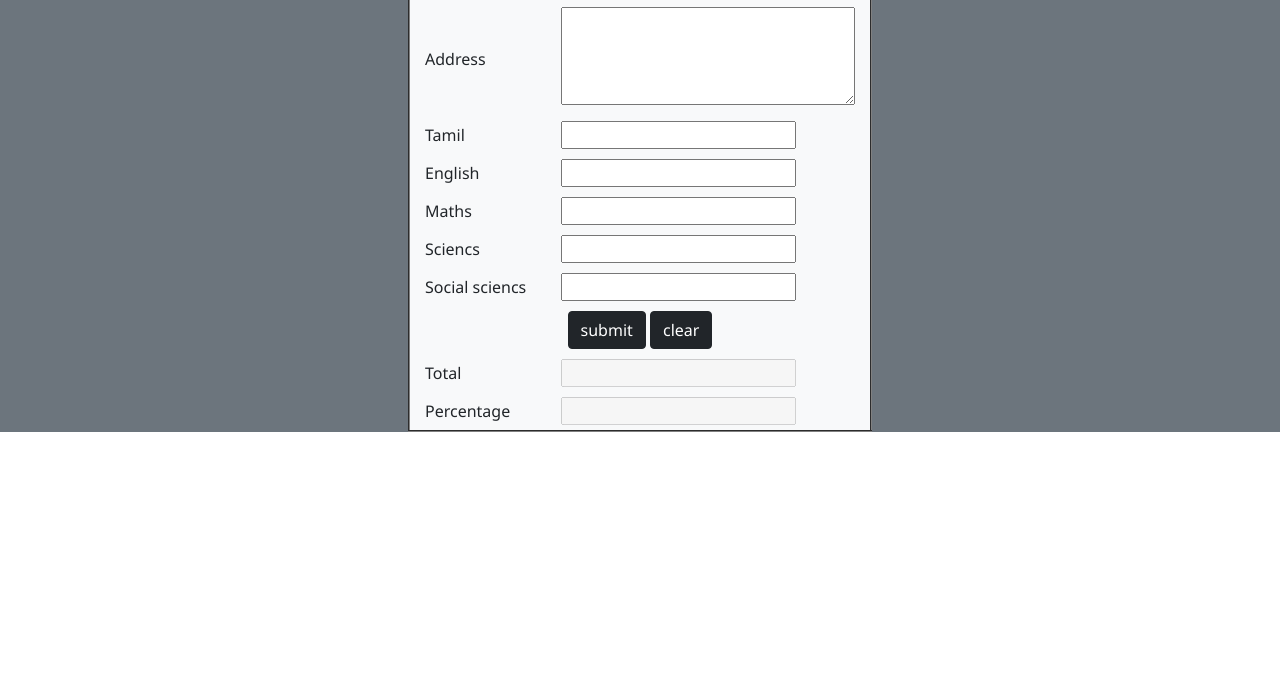
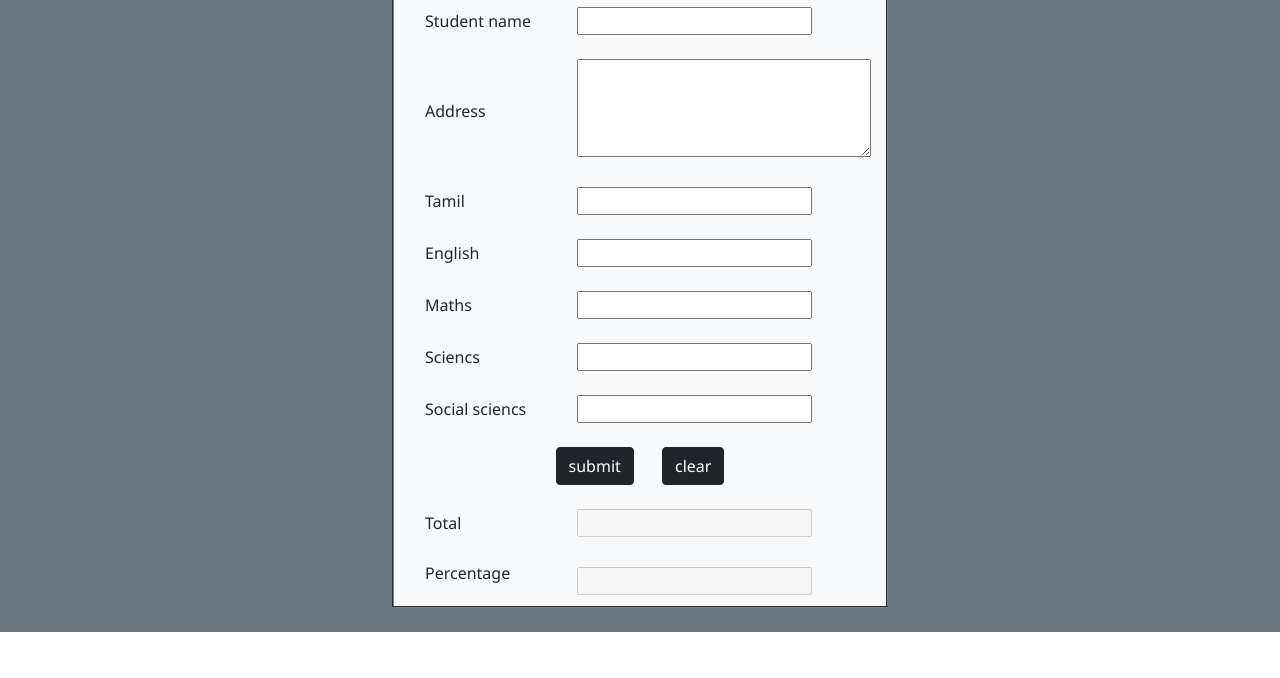
Before and after one commit to subaanand-git/script, a plain HTML site: page index.html in a window 1280 px wide. Shown: the part 122-800 px from the top of the page. Drawn offline with nearby package versions, Linux system fonts and the light colour scheme.

Commit message:
Update index.html

```diff
--- a/index.html
+++ b/index.html
@@ -11,40 +11,40 @@
     <script src="script.js"></script>
 </head>
 <body>
-    <div class="container-fluid bg-secondary">
+    <div class="container-fluid bg-secondary py-md-4">
         <table border="2" class="mx-auto bg-light">
          <form name="form1">
                 <tr>
                 <th class="text-center" colspan="2"><h2>Student Details</h2></th>
                 </tr>
                 <tr>
-                <td><label>Student ID</label></td>
+                <td><label class="mx-md-3">Student ID</label></td>
                 <td><input type="text" name="student id"></td></tr>
                 <tr>
-                <td><label>Student name</label></td>
+                <td><label class="py-md-3 mx-md-3">Student name</label></td>
                 <td><input type="text" name="student name"></td></tr>
                 <tr>
-                <td><label>Address</label></td>
+                <td><label class="mx-md-3">Address</label></td>
                 <td><textarea rows="4" cols="30"></textarea></td></tr>
-                <td><label>Tamil</label></td>
+                <td><label class="py-md-3 mx-md-3">Tamil</label></td>
                 <td><input type="text" name="tamil"></td></tr>
-                <td><label>English</label></td>
+                <td><label class="mx-md-3">English</label></td>
                 <td><input type="text" name="english"></td></tr>
-                <td><label>Maths</label></td>
+                <td><label class="py-md-3 mx-md-3">Maths</label></td>
                 <td><input type="text" name="maths"></td></tr>
-                <td><label>Sciencs</label></td>
+                <td><label class="mx-md-3">Sciencs</label></td>
                 <td><input type="text" name="sciencs"></td></tr>
-                <td><label>Social sciencs</label></td>
+                <td><label class="py-md-3 mx-md-3">Social sciencs</label></td>
                 <td><input type="text" name="social"></td></tr>
                 <tr>
                 <td class="text-center" colspan="2"><input class="btn btn-dark" type="button" value="submit" onclick="calc()">
-                    <button   class="btn btn-dark" value="clear">clear</button></td>
+                    <button   class="btn btn-dark ms-md-4" value="clear">clear</button></td>
                 </tr>
                 <tr>
-                <td><label>Total</label></td>
+                <td><label class="py-md-3 mx-md-3">Total</label></td>
                 <td><input type="text" name="total" disabled></td></tr>
                 <tr>
-                <td><label>Percentage</label></td>
+                <td><label class="pb-md-3 mx-md-3">Percentage</label></td>
                 <td><input type="text" name="percentage" disabled></td></tr>
              </form>
         </table>
```
